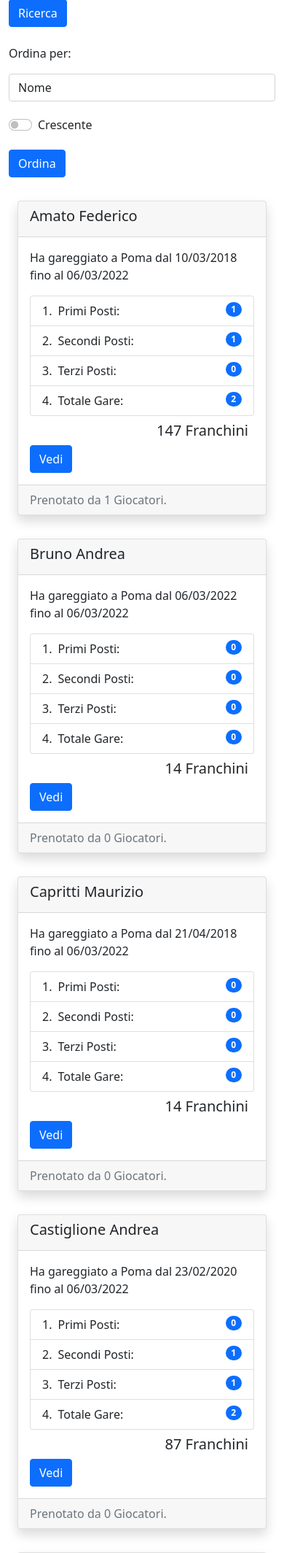
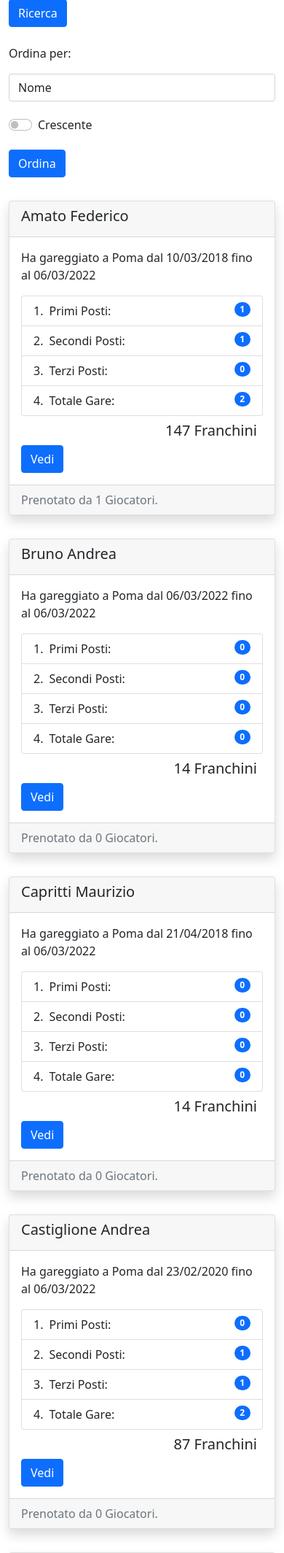
Before and after one commit to fedesss98/scp-django, a Django app: page /fantapoma/marketplace/ in a window 390 px wide. Shown: the part 402-2530 px from the top of the page at 73% size. Run offline with Django 3.2, Linux system fonts and the light colour scheme; a user stored in the database is signed in; data comes from the database, SQL or seed files in the repository.

Commit message:
Adjust wrapping for small screens

```diff
--- a/fantapoma/templates/fantapoma/marketplace.html
+++ b/fantapoma/templates/fantapoma/marketplace.html
@@ -14,6 +14,26 @@
 </div>
 {% endfor %}
 {% endif %}
+
+<style>
+@media (max-width: 992px) {
+
+  .col-sm-4 {
+    flex: 0 0 100%;
+    max-width: 100%;
+    padding: 0 2rem;
+  }
+}
+
+@media (max-width: 450px) {
+
+  .col-sm-4 {
+    padding: 0;
+  }
+}
+
+
+</style>
 
 <div class="container header text-center mt-5">
   <h1>MARKETPLACE</h1>
@@ -108,5 +128,3 @@
 </div>
 
 {% endblock %}
-
-#<!---->
```
